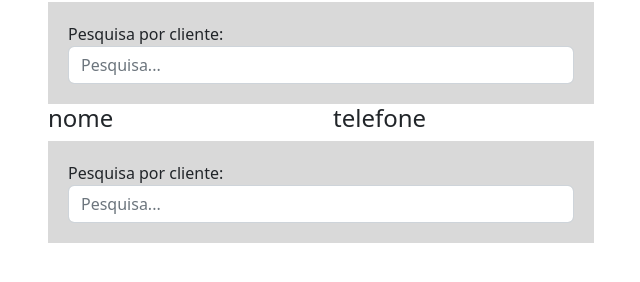
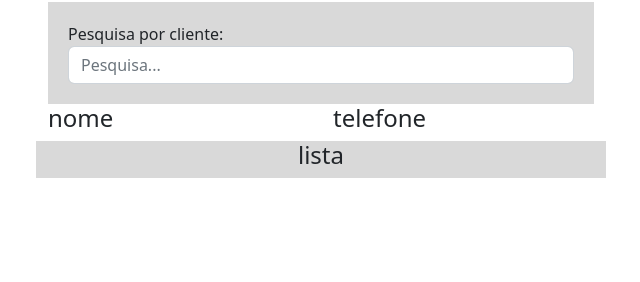
Before and after one commit to Artur906/zepositos, a website built with Vite: page frontend/src/manipular-cliente.html in a window 1280 px wide. Shown: the part 54-336 px from the top of the page, without its empty margins (319-959 px from the left). Built offline with nearby package versions, Linux system fonts and the light colour scheme.

Commit message:
colocando o header

```diff
--- a/frontend/src/manipular-cliente.html
+++ b/frontend/src/manipular-cliente.html
@@ -18,8 +18,13 @@
         #titulo{
             /* display: inline-block; */
             /* text-align: center; */
-
-
+        }
+        #container-lista{
+            text-align: center;
+            background-color: #D9D9D9;
+        }
+        #container{
+            text-align: center;
         }
     </style>
 </head>
@@ -47,13 +52,12 @@
                 <h4>telefone</h4>
             </div>
         </div>
-        <div class="row justify-content-md-center" >
+        <div  class="row justify-content-md-center ">
 
-            <div class="col-6">
+            <div class="col-6" id="container-lista">
                 <form action="">
-                    <div class="form-group" id="pesquisa">
-                        <label for="nome">Pesquisa por cliente:</label>
-                            <input class="form-control" type="text" name="nome" id="nome" placeholder="Pesquisa...">
+                    <div class="form-group" id="lista">
+                        <h4>lista</h4>
                     </div>
                 </form>
 
```
